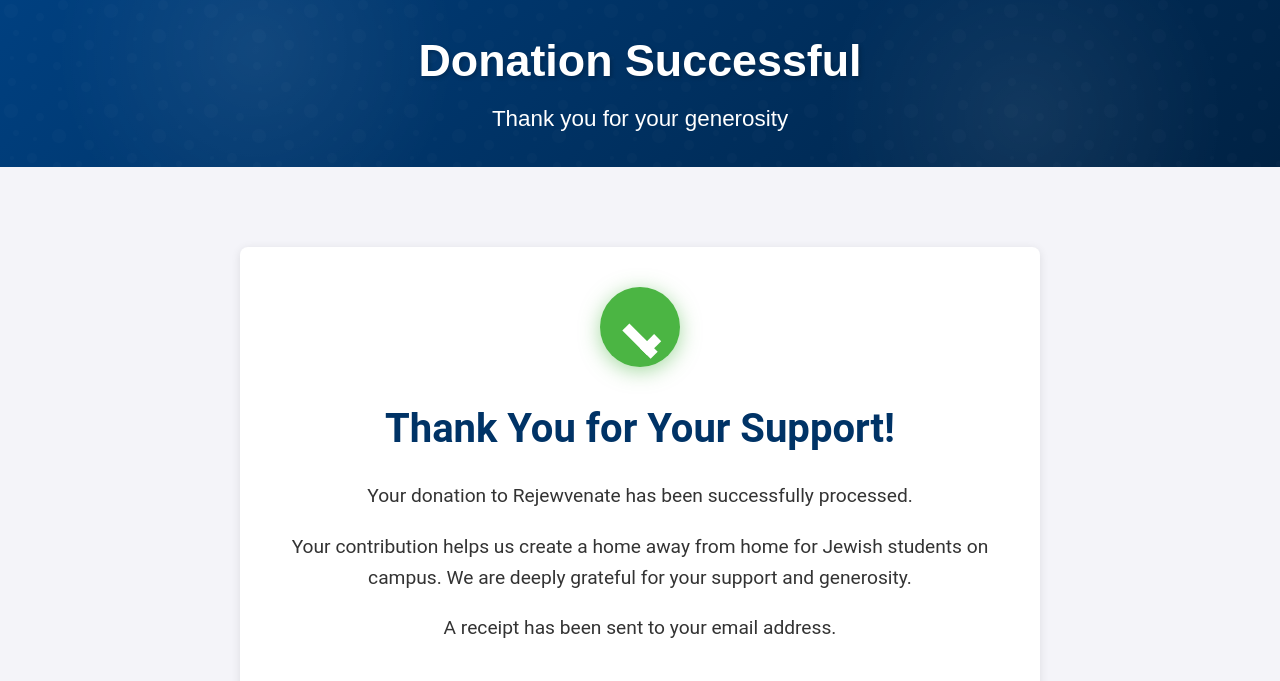
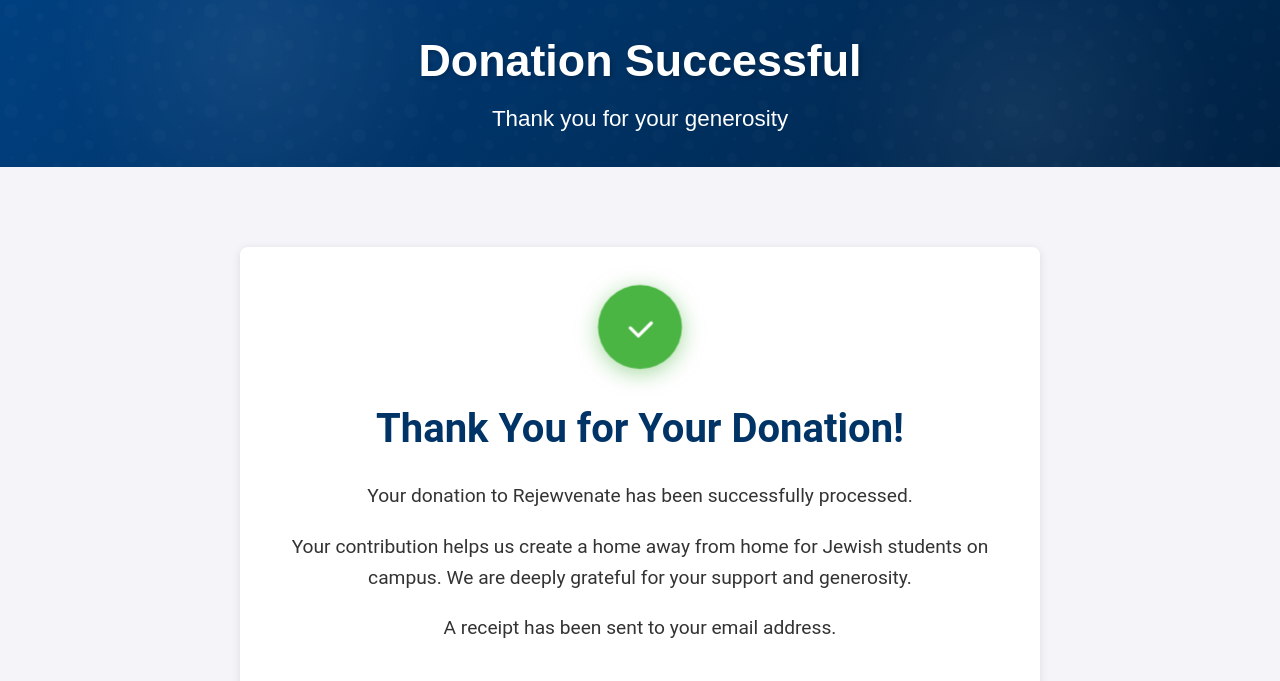
Before and after one commit to avih7531/avih7531.github.io, a website: page public/donation-success.html in a window 1280 px wide. Shown: the part 94-775 px from the top of the page. Drawn offline with Linux system fonts and the light colour scheme.

Commit message:
checkmark

```diff
--- a/public/donation-success.html
+++ b/public/donation-success.html
@@ -98,33 +98,35 @@
     @keyframes pulse {
       0% {
         box-shadow: 0 4px 12px rgba(75, 181, 67, 0.3);
+        transform: scale(1);
       }
       50% {
         box-shadow: 0 4px 20px rgba(75, 181, 67, 0.5);
+        transform: scale(1.05);
       }
       100% {
         box-shadow: 0 4px 12px rgba(75, 181, 67, 0.3);
+        transform: scale(1);
       }
     }
 
-    .success-icon::before,
-    .success-icon::after {
-      content: '';
-      position: absolute;
-      background-color: white;
-      transition: all 0.3s ease;
+    .success-icon svg {
+      width: 40px;
+      height: 40px;
+      fill: none;
+      stroke: white;
+      stroke-width: 4;
+      stroke-linecap: round;
+      stroke-linejoin: round;
+      stroke-dasharray: 100;
+      stroke-dashoffset: 100;
+      animation: dash 1.5s ease-in-out forwards;
     }
 
-    .success-icon::before {
-      width: 40px;
-      height: 10px;
-      transform: rotate(45deg) translate(10px, 10px);
-    }
-
-    .success-icon::after {
-      width: 20px;
-      height: 10px;
-      transform: rotate(-45deg) translate(-5px, 20px);
+    @keyframes dash {
+      to {
+        stroke-dashoffset: 0;
+      }
     }
 
     h1 {
@@ -365,8 +367,12 @@
   </div>
 
   <div class="success-container">
-    <div class="success-icon"></div>
-    <h1>Thank You for Your Support!</h1>
+    <div class="success-icon">
+      <svg viewBox="0 0 52 52">
+        <path d="M14 27l10 10 16-16"></path>
+      </svg>
+    </div>
+    <h1>Thank You for Your Donation!</h1>
     <p>Your donation to Rejewvenate has been successfully processed.</p>
     <p>Your contribution helps us create a home away from home for Jewish students on campus. We are deeply grateful for your support and generosity.</p>
     <p>A receipt has been sent to your email address.</p>
```
Also changed, not shown: public/passover-registration-success.html (+23 -17 lines).
